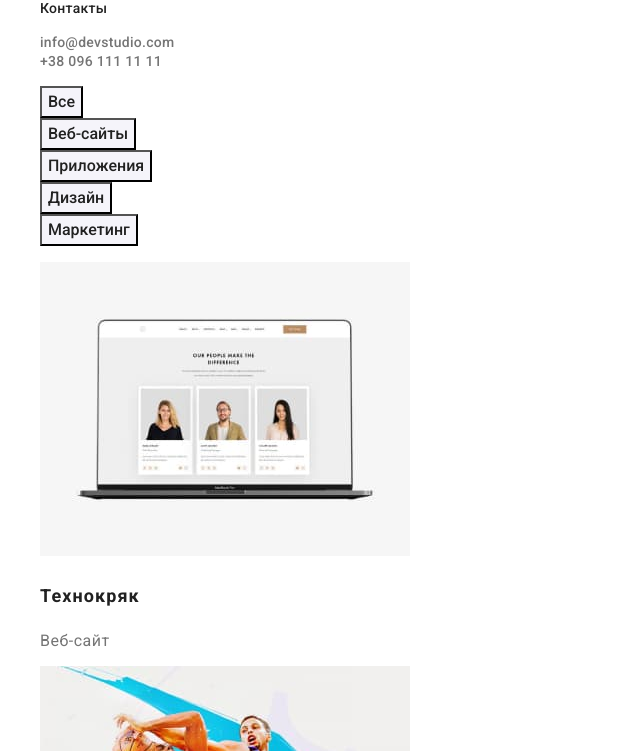
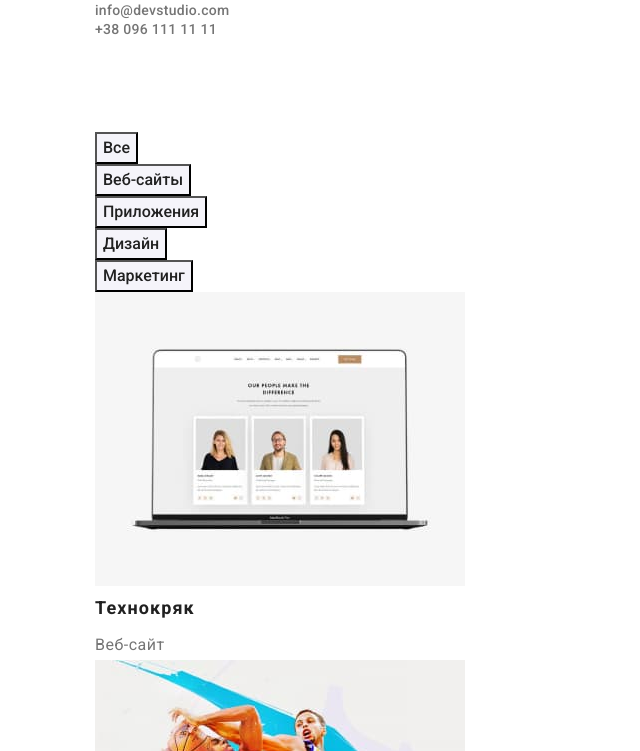
Before and after one commit to AntonioKBP/goit-markup-hw-03, a plain HTML site: page portfolio.html in a window 1280 px wide. Shown: the part 85-836 px from the top of the page, without its empty margins (0-640 px from the left). Drawn offline with nearby package versions, Linux system fonts and the light colour scheme.

Commit message:
hw-day one

```diff
--- a/css/styles.css
+++ b/css/styles.css
@@ -13,6 +13,25 @@ body {
   letter-spacing: 0.03em;
 }
 
+h1,
+h2,
+h3,
+h4,
+h5,
+h6,
+p,
+ul {
+  margin-top: 0;
+  margin-bottom: 0;
+}
+
+.container {
+  margin-right: auto;
+  margin-left: auto;
+  width: 1200px;
+  padding-right: 15px;
+  padding-left: 15px;
+}
 /* header */
 
 .header {
@@ -82,6 +101,9 @@ body {
 
 .hero {
   background-color: #2f303a;
+  text-align: center;
+  padding-top: 94px;
+  padding-bottom: 94px;
 }
 .hero-title {
   font-weight: 900;
@@ -89,6 +111,7 @@ body {
   line-height: 1.36;
   letter-spacing: 0.06em;
   color: var(--white-color);
+  margin-bottom: 40px;
 }
 .hero-btn {
   font-family: Roboto, sans-serif;
@@ -113,12 +136,16 @@ body {
   font-size: 36px;
   line-height: 1.16;
   color: var(--text-color-black);
+  margin-bottom: 50px;
+  text-align: center;
 }
 
 /* details section */
 
 .details-section {
   background-color: var(--white-color);
+  padding-top: 94px;
+  padding-bottom: 94px;
 }
 
 .details-list {
@@ -130,6 +157,7 @@ body {
   font-size: 14px;
   line-height: 1.14;
   color: var(--text-color-black);
+  margin-bottom: 10px;
 }
 .details-text {
   font-weight: 400;
@@ -142,6 +170,8 @@ body {
 
 .work-section {
   background-color: var(--white-color);
+  padding-top: 94px;
+  padding-bottom: 94px;
 }
 
 .work-list {
@@ -152,6 +182,8 @@ body {
 
 .team-section {
   background-color: #f5f4fa;
+  padding-top: 94px;
+  padding-bottom: 94px;
 }
 .team-list {
   list-style: none;
@@ -161,6 +193,7 @@ body {
   font-size: 16px;
   line-height: 1.18;
   color: var(--text-color-black);
+  margin-bottom: 10px;
 }
 
 .team-text {
@@ -185,6 +218,7 @@ body {
   line-height: 1.2;
   text-decoration: none;
   color: var(--white-color);
+  margin-bottom: 20px;
 }
 
 /* Footer address */
@@ -200,6 +234,7 @@ body {
   text-decoration: none;
   font-style: normal;
   color: var(--white-color);
+  margin-bottom: 9px;
 }
 
 .address-link {
@@ -214,6 +249,10 @@ body {
 /* Portfolio section */
 .portfolio-main {
   background-color: var(--white-color);
+}
+.portfolio-section {
+  padding-top: 94px;
+  padding-bottom: 94px;
 }
 
 /* nav buttons */
@@ -252,6 +291,14 @@ body {
   color: var(--text-color-black);
 }
 
+.portfolio-title {
+  font-weight: 700;
+  font-size: 18px;
+  line-height: 2;
+  letter-spacing: 0.06em;
+  color: var(--text-color-black);
+  padding-bottom: 4px;
+}
 .portfolio-text {
   font-weight: 400;
   font-size: 16px;
--- a/portfolio.html
+++ b/portfolio.html
@@ -21,25 +21,29 @@
   </head>
   <body>
     <!--Header-->
+     <!--Header-->
+
     <header class="header">
+      <div class="container">
         <a href="./" class="header-logo"><span class="logo-accent">Web</span>Studio</a>
         <nav>
           <ul class="nav-list">
-          <li class="nav-item"><a class="nav-link" href="./index.html">Студия</a></li>
-          <li class="nav-item"><a class="nav-link current" href="#">Портфолио</a></li>
+            <li class="nav-item"><a class="nav-link current" href="#">Студия</a></li>
+            <li class="nav-item"><a class="nav-link" href="./portfolio.html">Портфолио</a></li>
             <li class="nav-item"><a class="nav-link" href="#">Контакты</a></li>
           </ul>
         </nav>
-      <ul class="address-list">
+        <ul class="header-list">
           <li><a class="header-address" href="mailto:info@devstudio.com">info@devstudio.com</a></li>
           <li><a class="header-address" href="tel:+380961111111">+38 096 111 11 11</a></li>
         </ul>
+      </div>
     </header>
     <main class="portfolio-main">
       <!--Buttons-->
 
-      <section>
-        <h2 hidden>portfolio title</h2>
+      <section class="portfolio-section">
+        <div class="container"><h2 hidden>portfolio title</h2>
         <ul class="btn-list">
           <li class="btn-item"><button type="button" class="portfolio-button">Все</button></li>
           <li class="btn-item">
@@ -52,13 +56,13 @@
           <li class="btn-item">
             <button type="button" class="portfolio-button">Маркетинг</button>
           </li>
-        </ul>
+        </ul></div>
 
-        <ul class="portfolio-list">
+        <div class="container"><ul class="portfolio-list">
           <li class="porfolio-item">
             <img src="./images/portfolio/wemade1.jpg " alt="notebook pic" width="370" />
-            <h3 class="portfolio-item">Технокряк</h3>
-            <p>Веб-сайт</p>
+            <h3 class="portfolio-title">Технокряк</h3>
+            <p class="portfolio-text">Веб-сайт</p>
           </li>
           <li class="porfolio-item">
             <img src="./images/portfolio/wemade2.jpg" alt="poster pic" width="370" />
@@ -100,10 +104,13 @@
             <h3 class="portfolio-title">Growing Business</h3>
             <p class="portfolio-text">Приложение</p>
           </li>
-        </ul>
+        </ul></div>
+
       </section>
     </main>
+    <!--footer-->
     <footer class="footer">
+      <div class="container">
         <a href="/" class="footer-logo"><span class="logo-accent">Web</span>Studio</a>
         <address class="address">
           <ul class="address-list">
@@ -116,6 +123,8 @@
             </li>
           </ul>
         </address>
+      </div>
     </footer>
   </body>
+  </body>
 </html>
```
Also changed, not shown: index.html (+11 -0 lines). Lines whose indentation alone changed are shown as unchanged.
